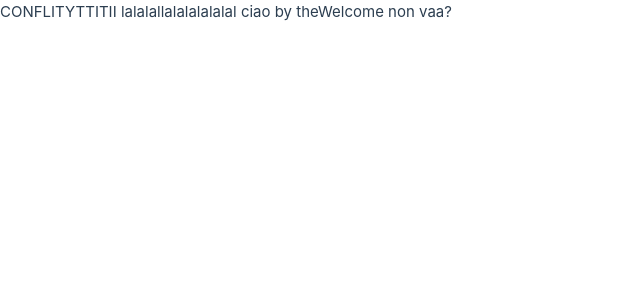
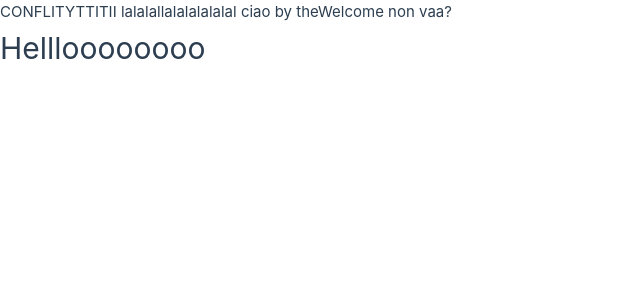
Before and after one commit to Alice-Rossi-03/example-merge, a Vue app: page / in a window 1280 px wide. Shown: the top 300 px of the page, without its empty margins (0-640 px from the left). Built offline with nearby package versions, Linux system fonts and the light colour scheme.

Commit message:
feat (add-hello)

```diff
--- a/src/components/TheWelcome.vue
+++ b/src/components/TheWelcome.vue
@@ -19,4 +19,6 @@ export default{
 <template>
   ciao by theWelcome
   non vaa?
+
+  <h1>Hellloooooooo</h1>
 </template>
```
